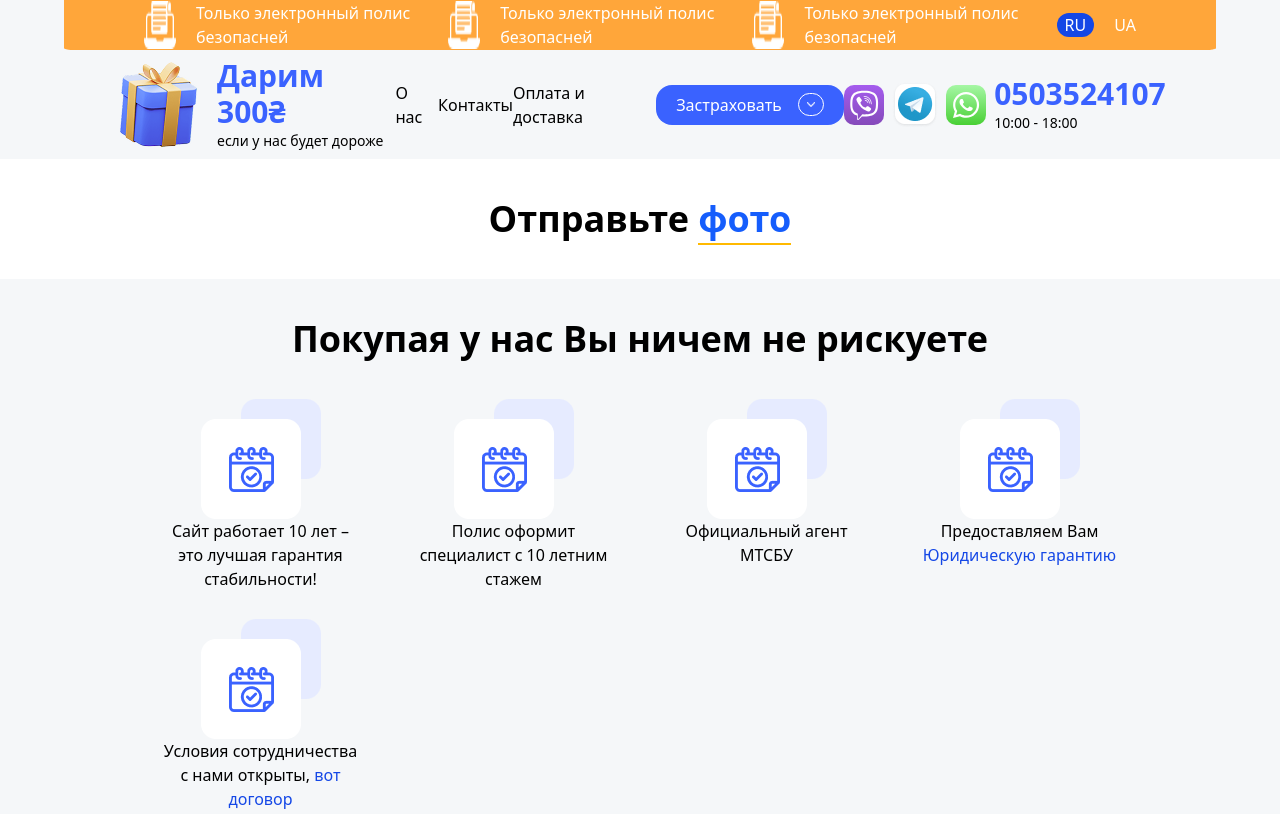
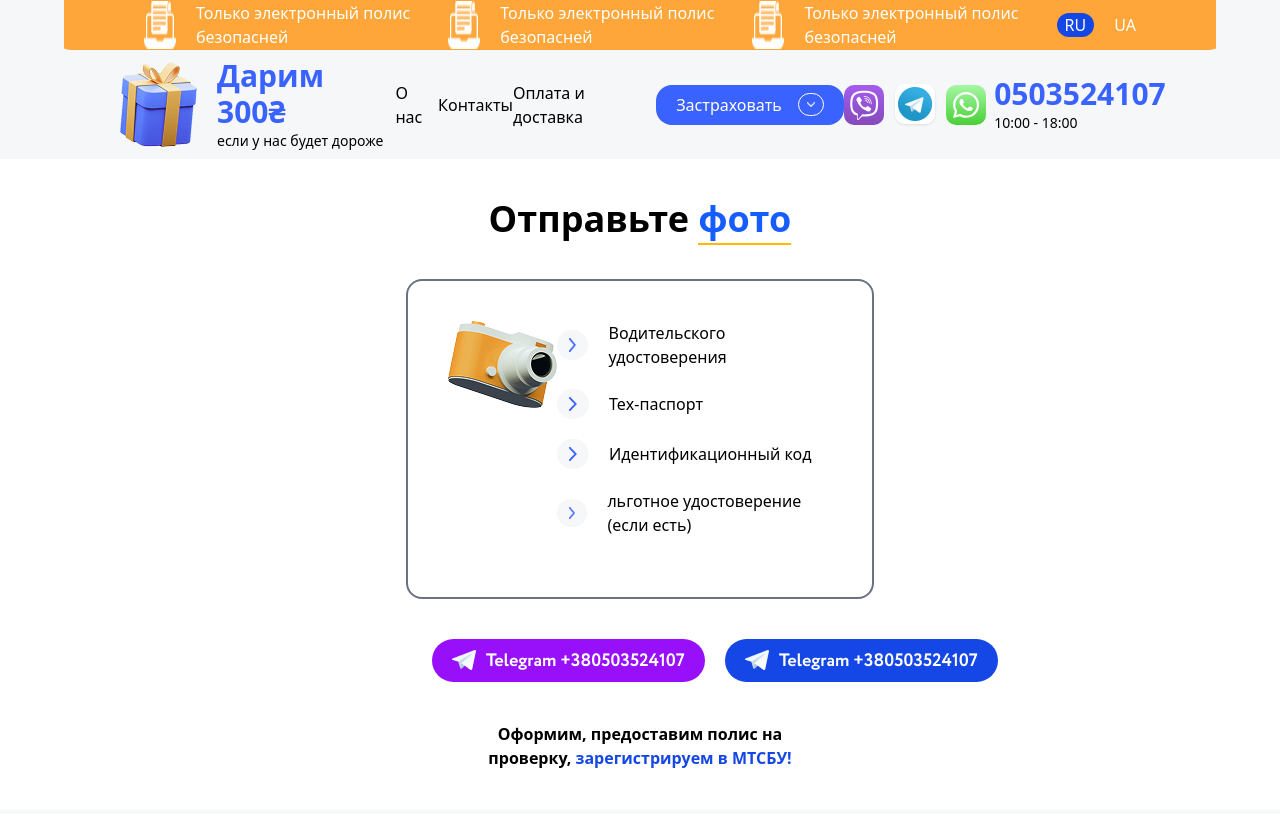
Before and after one commit to Mustafoqulova-Sabrina/git-git, a website: page src/index2.html in a window 1280 px wide. Shown: the top 814 px of the page. Drawn offline with Linux system fonts and the light colour scheme.

Commit message:
end check2

```diff
--- a/src/index2.html
+++ b/src/index2.html
@@ -52,9 +52,38 @@
             </div>
         </div>
     </div>
-    <div class="w-[100%] bg-white md:py-10 md:px-30 p-5 ">
+    <div class="w-[100%] bg-white md:py-10 md:px-30 p-5 items-center ">
         <p class="text-4xl font-bold text-center">Отправьте <span class="text-blue-600 border-b-2 border-solid border-amber-400">фото</span></p>
+        <div class="w-[100%] md:w-[45%] items-start p-10 flex justify-between m-auto mt-10 border-2 border-solid border-gray-500 rounded-2xl">
+            <img src="./242 1.png" alt="">
+            <div>
 
+        <div class="flex items-center gap-5 mb-5">
+            <div class="bg-[#F5F7F9] p-2 px-3 rounded-3xl"><img src="./Arrow 1 (Stroke) (2).png" alt=""></div>
+            <p>Водительского удостоверения</p>
+        </div>
+        <div class="flex items-center gap-5 mb-5">
+            <div class="bg-[#F5F7F9] p-2 px-3 rounded-3xl"><img src="./Arrow 1 (Stroke) (2).png" alt=""></div>
+            <p>Тех-паспорт</p>
+        </div>
+        <div class="flex items-center gap-5 mb-5">
+            <div class="bg-[#F5F7F9] p-2 px-3 rounded-3xl"><img src="./Arrow 1 (Stroke) (2).png" alt=""></div>
+            <p>Идентификационный код</p>
+        </div>
+        <div class="flex items-center gap-5 mb-5">
+            <div class="bg-[#F5F7F9] p-2 px-3 rounded-3xl"><img src="./Arrow 1 (Stroke) (2).png" alt=""></div>
+            <p>льготное удостоверение (если есть)</p>
+        </div>
+            </div>
+        </div>
+        <div class="md:ml-[30%] flex gap-5 mt-10 items-center">
+            <button class="bg-purple-600 rounded-4xl px-5 py-2"><img src="./Group 126773.png" alt=""></button>
+            <button class="bg-blue-700 rounded-4xl px-5 py-2"><img src="./Group 126773.png" alt=""></button>
+        </div>
+        <div class="md:w-[30%] text-center m-auto font-bold mt-10">
+            <p>Оформим, предоставим полис на проверку,
+<span class="text-blue-700">зарегистрируем в МТСБУ!</span></p>
+        </div>
     </div>
 
     <div class="p-5 md:py-10 md:px-30">
```
Also changed, not shown: src/242 1.png (added), src/Group 126773.png (added), src/output.css.
